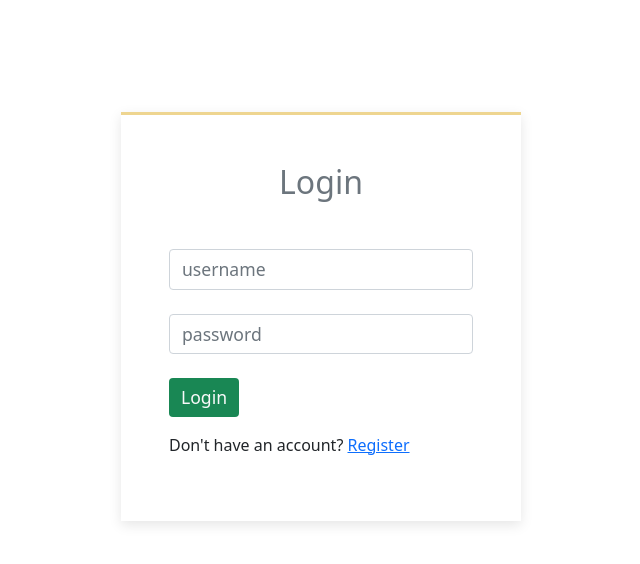
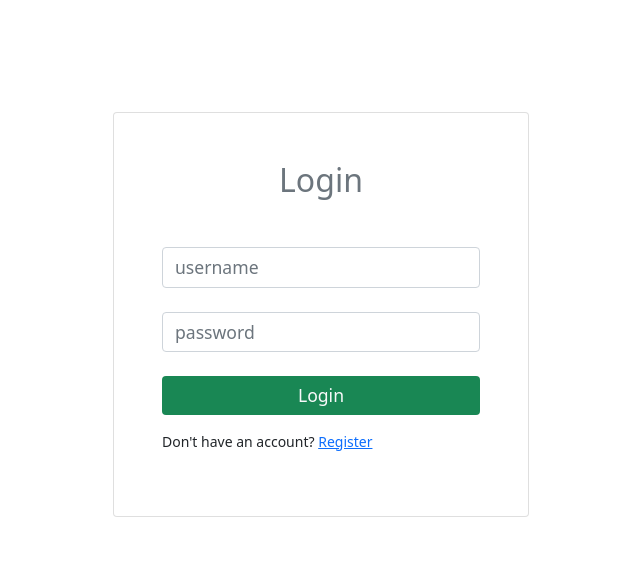
Before and after one commit to engrmarkk/django_blog, a Django app: page /login in a window 1280 px wide. Shown: the part 56-620 px from the top of the page, without its empty margins (319-959 px from the left). Run offline with Django 4.2, Linux system fonts and the light colour scheme; some libraries are stand-ins or nearby versions.

Commit message:
login page redesigned

```diff
--- a/templates/login.html
+++ b/templates/login.html
@@ -10,18 +10,16 @@
 </div>
 
 <div>
-    <form action="" method="post" class="px-lg-5 p-5" style="
-    box-shadow: rgba(0, 0, 0, 0.1) 0px 4px 12px;
-    border-top: 3px solid rgb(238, 213, 144);
+    <form action="" method="post" class="px-lg-5 p-5 card" style="
     margin: 7rem auto 0 auto;
-    width: 25rem;
+    max-width: 26rem;
   ">
    <h2 class="text-center text-muted d-flex justify-content-center mb-5">Login</h2>
         {% csrf_token %}
-        <input type="text" name="username" placeholder="username" class="form-control"><br>
-        <input type="password" name="password" placeholder="password" class="form-control"><br>
-        <input type="submit" value="Login" class="btn btn-success text-light border-0 ">
-        <p class='mt-3'>Don't have an account?
+        <input type="text" name="username" placeholder="username" class="form-control" style="box-shadow: none !important;"><br>
+        <input type="password" name="password" placeholder="password" class="form-control" style="box-shadow: none !important;"><br>
+        <input type="submit" value="Login" class="btn btn-success text-light border-0 " style="box-shadow: none !important;">
+        <p class='mt-3 small'>Don't have an account?
     <a href="/register">Register</a>
     </p>
     </form>
```
